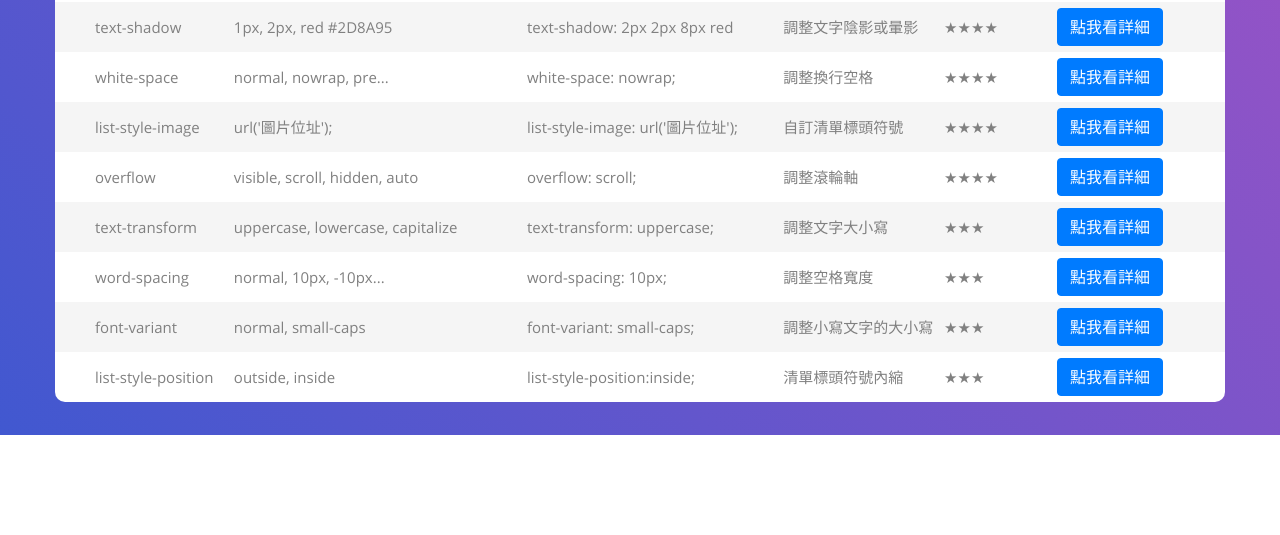
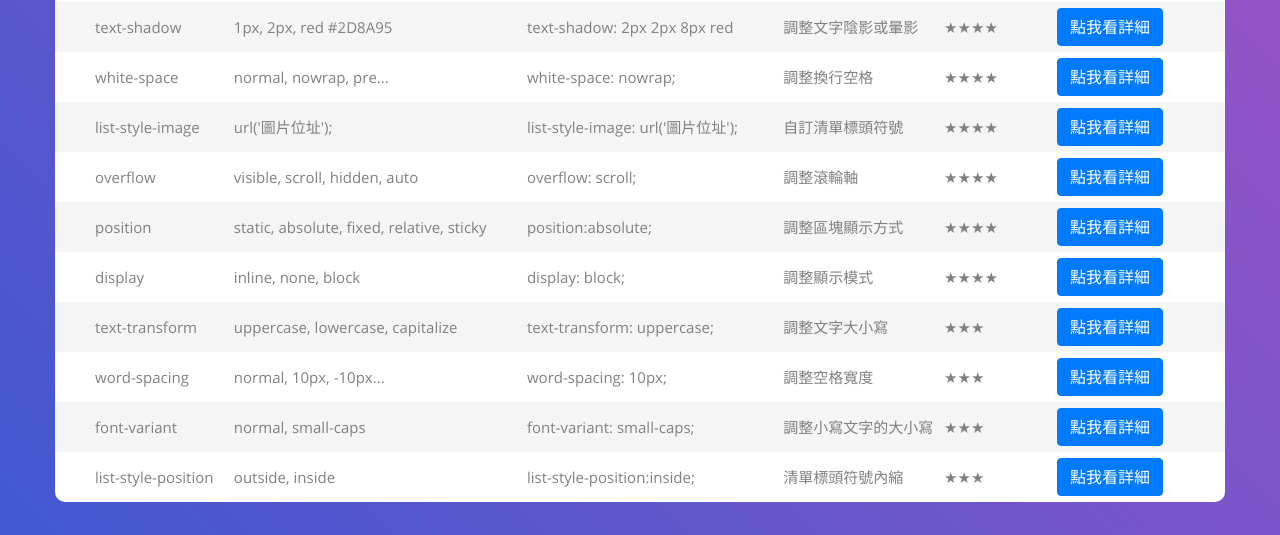
Before and after one commit to ckcsc-tp/ckcsc33rd-v.3, a Node server app: page /css-tutorial in a window 1280 px wide. Shown: the part 1275-1810 px from the top of the page. Before the commit the page ends 1710 px from the top, so only its background shows below. Run offline with Node 20, Linux system fonts and the light colour scheme.

Commit message:
Update css-tutorial.ejs

```diff
--- a/views/css-tutorial.ejs
+++ b/views/css-tutorial.ejs
@@ -1011,6 +1011,82 @@
                                 </div>
                             </tr>
                             <tr>
+                                <td class="column1">position</td>
+                                <td class="column2">static, absolute, fixed, relative, sticky</td>
+                                <td class="column3">position:absolute;</td>
+                                <td class="column4">調整區塊顯示方式</td>
+                                <td class="column5">★★★★</td>
+                                <td class="column6">
+                                    <!-- Button trigger modal -->
+                                    <button type="button" class="btn btn-primary" data-toggle="modal"
+                                        data-target="#position">
+                                        點我看詳細
+                                    </button></td>
+                                <!-- Modal -->
+                                <div class="modal fade bd-example-modal-lg" id="position" tabindex="-1" role="dialog"
+                                    aria-labelledby="exampleModalCenterTitle" aria-hidden="true">
+                                    <div class="modal-dialog modal-dialog-centered modal-lg" role="document">
+                                        <div class="modal-content">
+                                            <div class="modal-header">
+                                                <h5 class="modal-title" id="exampleModalLongTitle">position</h5>
+                                                <button type="button" class="close" data-dismiss="modal"
+                                                    aria-label="Close">
+                                                    <span aria-hidden="true">&times;</span>
+                                                </button>
+                                            </div>
+                                            <div class="modal-body">
+                                                <iframe width="100%" height="400"
+                                                    src="//jsfiddle.net/web_examples_by_TGoC_virus/7d9ez2gL/41/embedded/html,css,result/dark/"
+                                                    allowfullscreen="allowfullscreen" allowpaymentrequest
+                                                    frameborder="0"></iframe>
+                                            </div>
+                                            <div class="modal-footer">
+                                                <button type="button" class="btn btn-secondary"
+                                                    data-dismiss="modal">Close</button>
+                                            </div>
+                                        </div>
+                                    </div>
+                                </div>
+                            </tr>
+                            <tr>
+                                <td class="column1">display</td>
+                                <td class="column2">inline, none, block</td>
+                                <td class="column3">display: block;</td>
+                                <td class="column4">調整顯示模式</td>
+                                <td class="column5">★★★★</td>
+                                <td class="column6">
+                                    <!-- Button trigger modal -->
+                                    <button type="button" class="btn btn-primary" data-toggle="modal"
+                                        data-target="#display">
+                                        點我看詳細
+                                    </button></td>
+                                <!-- Modal -->
+                                <div class="modal fade bd-example-modal-lg" id="display" tabindex="-1" role="dialog"
+                                    aria-labelledby="exampleModalCenterTitle" aria-hidden="true">
+                                    <div class="modal-dialog modal-dialog-centered modal-lg" role="document">
+                                        <div class="modal-content">
+                                            <div class="modal-header">
+                                                <h5 class="modal-title" id="exampleModalLongTitle">display</h5>
+                                                <button type="button" class="close" data-dismiss="modal"
+                                                    aria-label="Close">
+                                                    <span aria-hidden="true">&times;</span>
+                                                </button>
+                                            </div>
+                                            <div class="modal-body">
+                                                <iframe width="100%" height="400"
+                                                    src="//jsfiddle.net/web_examples_by_TGoC_virus/Lqaw5ud2/36/embedded/html,css,result/dark/"
+                                                    allowfullscreen="allowfullscreen" allowpaymentrequest
+                                                    frameborder="0"></iframe>
+                                            </div>
+                                            <div class="modal-footer">
+                                                <button type="button" class="btn btn-secondary"
+                                                    data-dismiss="modal">Close</button>
+                                            </div>
+                                        </div>
+                                    </div>
+                                </div>
+                            </tr>
+                            <tr>
                                 <td class="column1">text-transform</td>
                                 <td class="column2">uppercase, lowercase, capitalize</td>
                                 <td class="column3">text-transform: uppercase;</td>
@@ -1142,7 +1218,8 @@
                                     <div class="modal-dialog modal-dialog-centered modal-lg" role="document">
                                         <div class="modal-content">
                                             <div class="modal-header">
-                                                <h5 class="modal-title" id="exampleModalLongTitle">list-style-position</h5>
+                                                <h5 class="modal-title" id="exampleModalLongTitle">list-style-position
+                                                </h5>
                                                 <button type="button" class="close" data-dismiss="modal"
                                                     aria-label="Close">
                                                     <span aria-hidden="true">&times;</span>
```
